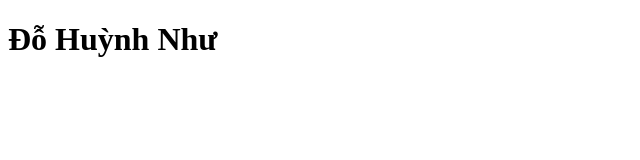
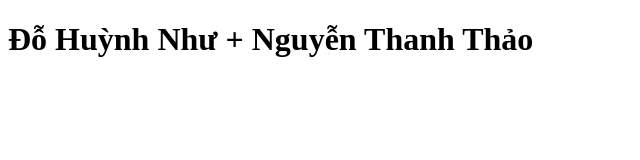
Before and after one commit to Huynh-Nhu/B2014594_DoHuynhNhu_CT300_B1, a plain HTML site: page index.html in a window 1280 px wide. Shown: the whole page, without its empty margins (0-640 px from the left). Drawn offline with Linux system fonts and the light colour scheme.

Commit message:
hotfix index.html

```diff
--- a/index.html
+++ b/index.html
@@ -7,7 +7,7 @@
 </head>
 <body>
     <h1>
-        Đỗ Huỳnh Như
+        Đỗ Huỳnh Như + Nguyễn Thanh Thảo
     </h1>
 </body>
 </html>
```
